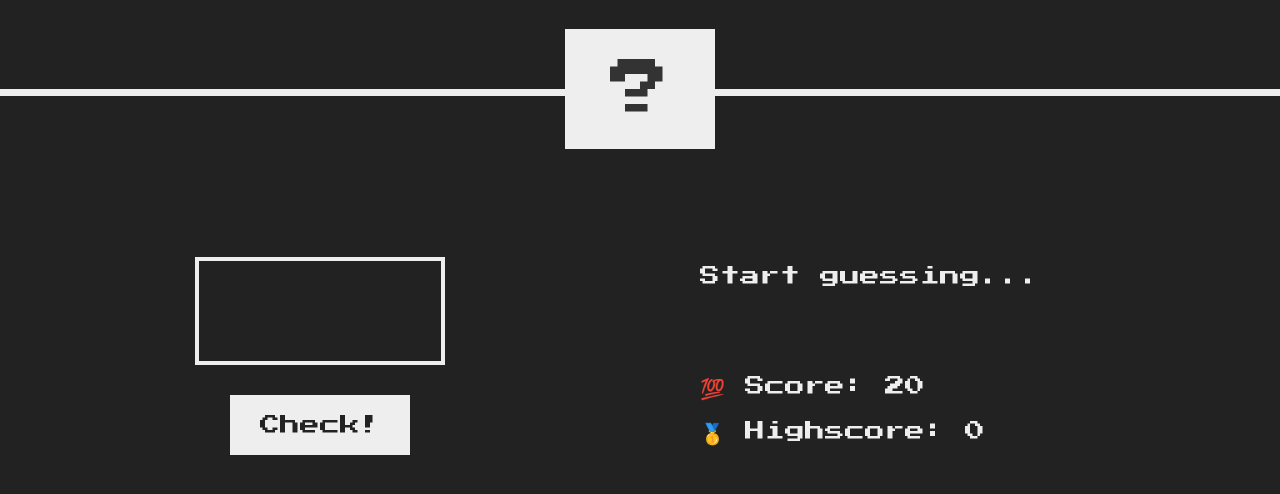
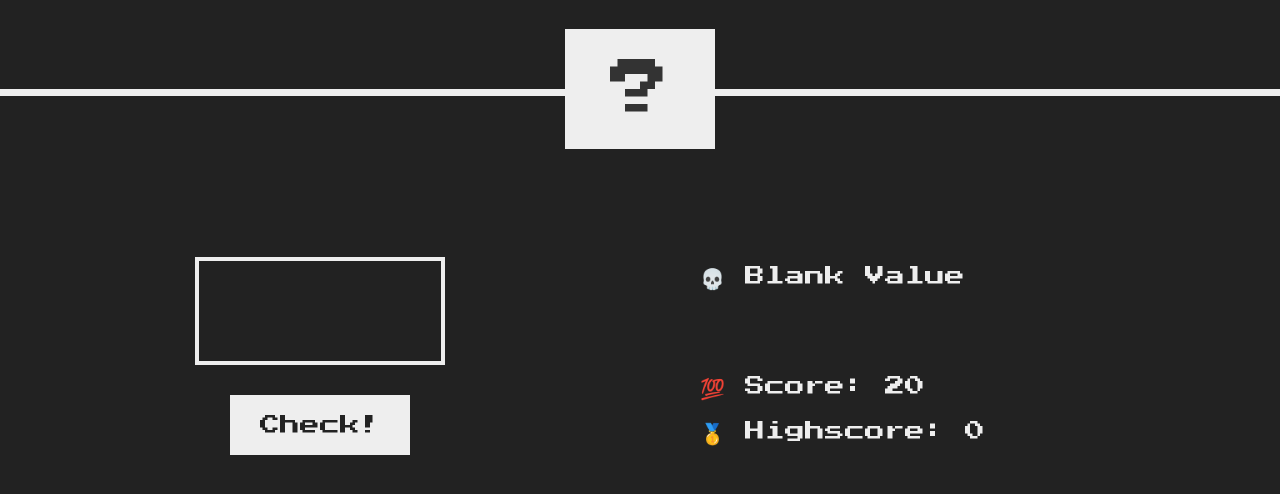
Before and after one commit to orangeX6/complete-javascript-course, a website: page 05-Guess-My-Number/starter/index.html in a window 1280 px wide. Both pictures are taken after a click on the button "Check!". Shown: the part 184-678 px from the top of the page. Drawn offline with Linux system fonts and the light colour scheme.

Commit message:
Guess My Number - InProgress

```diff
--- a/05-Guess-My-Number/starter/script.js
+++ b/05-Guess-My-Number/starter/script.js
@@ -1 +1,22 @@
 'use strict';
+
+/*
+console.log(document.querySelector('.message').textContent);
+document.querySelector('.message').textContent = '🎉 Correct Number';
+console.log(document.querySelector('.message').textContent);
+
+document.querySelector('.number').textContent = 13;
+document.querySelector('.score').textContent = 10;
+
+document.querySelector('.guess').value = 24; // FOR INPUT FIELD
+console.log(document.querySelector('.guess').value);
+*/
+
+document.querySelector('.check').addEventListener('click', function () {
+  const guess = Number(document.querySelector('.guess').value);
+  console.log(guess, typeof guess);
+
+  if (!guess) {
+    document.querySelector('.message').textContent = '💀 Blank Value';
+  }
+});
```
Also changed, not shown: 05-Guess-My-Number/starter/index.html (+3 -0 lines), Complete Javascript.txt (+4 -3 lines).
